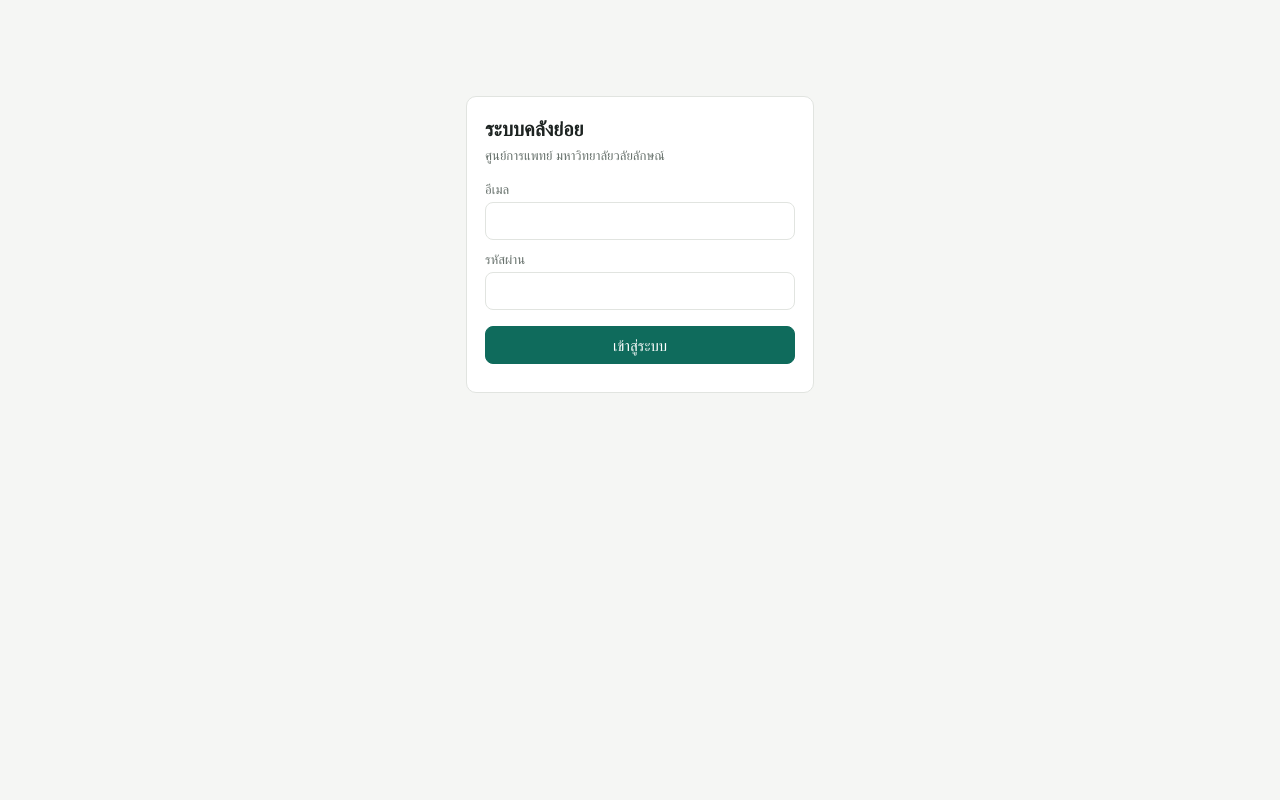
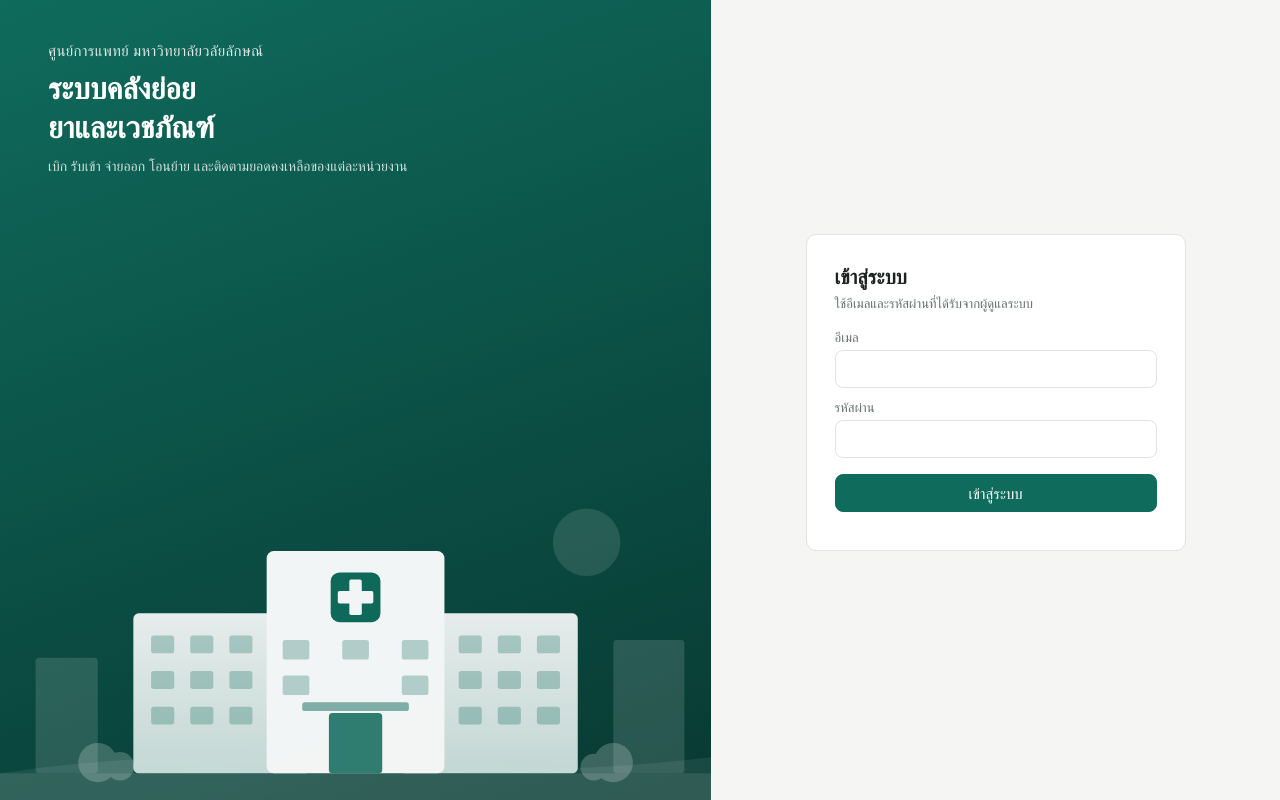
Before and after one commit to rainbow-wuh/wuh-substore, a plain HTML site: page index.html in a window 1280 px wide. Drawn offline with nearby package versions, Linux system fonts and the light colour scheme; a web font is replaced by a local one.

Commit message:
หน้าเข้าสู่ระบบใหม่พร้อมภาพโรงพยาบาล
- แบ่งสองฝั่ง: ภาพอาคารโรงพยาบาล (วาดใหม่) และฟอร์มเข้าสู่ระบบ
- ถ้าวางไฟล์ hospital.jpg ไว้ในโฟลเดอร์เดียวกัน จะใช้รูปจริงแทนอัตโนมัติ
- รองรับมือถือ

Co-Authored-By: Claude Opus 5.5 <noreply@anthropic.com>
Claude-Session: https://claude.ai/code/session_01Qggi3cJhh5GVD4oF6cQaZK

```diff
--- a/index.html
+++ b/index.html
@@ -40,7 +40,16 @@ td.num,th.num{text-align:right;font-variant-numeric:tabular-nums}
 .b-ok{background:var(--pri-soft);color:var(--pri)}.b-warn{background:var(--warn-soft);color:var(--warn)}.b-bad{background:var(--bad-soft);color:var(--bad)}.b-info{background:var(--info-soft);color:var(--info)}
 .muted{color:var(--quiet)}
 .in{color:var(--ok)}.out{color:var(--bad)}
-#login{max-width:380px;margin:12vh auto;padding:0 16px}
+#login{min-height:100vh;display:grid;grid-template-columns:1.25fr 1fr}
+#login .hero{position:relative;overflow:hidden;background:linear-gradient(160deg,#0f6b5c 0%,#0b4f45 55%,#083a33 100%);color:#fff;display:flex;flex-direction:column;justify-content:space-between;padding:40px 48px}
+#login .hero.photo{background:linear-gradient(180deg,rgba(8,58,51,.25),rgba(8,58,51,.85)),var(--hero-img) center/cover no-repeat}
+#login .hero svg{position:absolute;left:0;right:0;bottom:0;width:100%;height:auto;opacity:.95}
+#login .hero .t1{font-size:15px;opacity:.85;letter-spacing:.3px;position:relative}
+#login .hero .t2{font-size:30px;font-weight:600;line-height:1.3;margin-top:8px;position:relative}
+#login .hero .t3{font-size:14px;opacity:.8;margin-top:10px;max-width:420px;position:relative}
+#login .side{display:flex;align-items:center;justify-content:center;padding:32px 20px;background:var(--bg)}
+#login .side .card{width:100%;max-width:380px;padding:28px}
+@media(max-width:860px){#login{grid-template-columns:1fr}#login .hero{min-height:260px;padding:24px}#login .hero .t2{font-size:22px}}
 #app{display:none;min-height:100vh}
 header{background:#fff;border-bottom:1px solid var(--line);padding:10px 20px;display:flex;align-items:center;gap:16px;position:sticky;top:0;z-index:5}
 header .brand{font-weight:600;color:var(--pri)}
@@ -77,9 +86,43 @@ main{max-width:1150px;margin:0 auto;padding:20px}
 <body>
 
 <div id="login">
+  <div class="hero" id="hero">
+    <div>
+      <div class="t1">ศูนย์การแพทย์ มหาวิทยาลัยวลัยลักษณ์</div>
+      <div class="t2">ระบบคลังย่อย<br>ยาและเวชภัณฑ์</div>
+      <div class="t3">เบิก รับเข้า จ่ายออก โอนย้าย และติดตามยอดคงเหลือของแต่ละหน่วยงาน</div>
+    </div>
+    <!-- ภาพประกอบอาคารโรงพยาบาล (วาดขึ้นใหม่) · ใส่รูปจริงได้โดยวางไฟล์ hospital.jpg ไว้ข้าง index.html -->
+    <svg viewBox="0 0 800 360" preserveAspectRatio="xMidYMax meet" aria-hidden="true">
+      <defs><linearGradient id="hg" x1="0" y1="0" x2="0" y2="1"><stop offset="0" stop-color="#ffffff" stop-opacity=".95"/><stop offset="1" stop-color="#e3f1ee" stop-opacity=".9"/></linearGradient></defs>
+      <circle cx="660" cy="70" r="38" fill="#ffffff" opacity=".12"/>
+      <path d="M0 330 Q200 300 400 318 T800 312 V360 H0Z" fill="#ffffff" opacity=".08"/>
+      <g fill="#ffffff" opacity=".14"><rect x="40" y="200" width="70" height="130" rx="4"/><rect x="690" y="180" width="80" height="150" rx="4"/></g>
+      <rect x="150" y="150" width="200" height="180" rx="6" fill="url(#hg)"/>
+      <rect x="450" y="150" width="200" height="180" rx="6" fill="url(#hg)"/>
+      <rect x="300" y="80" width="200" height="250" rx="8" fill="#ffffff"/>
+      <rect x="372" y="104" width="56" height="56" rx="10" fill="#0f6b5c"/>
+      <rect x="393" y="112" width="14" height="40" rx="2" fill="#ffffff"/><rect x="380" y="125" width="40" height="14" rx="2" fill="#ffffff"/>
+      <g fill="#0f6b5c" opacity=".28">
+        <rect x="318" y="180" width="30" height="22" rx="3"/><rect x="385" y="180" width="30" height="22" rx="3"/><rect x="452" y="180" width="30" height="22" rx="3"/>
+        <rect x="318" y="220" width="30" height="22" rx="3"/><rect x="452" y="220" width="30" height="22" rx="3"/>
+        <rect x="170" y="175" width="26" height="20" rx="3"/><rect x="214" y="175" width="26" height="20" rx="3"/><rect x="258" y="175" width="26" height="20" rx="3"/>
+        <rect x="170" y="215" width="26" height="20" rx="3"/><rect x="214" y="215" width="26" height="20" rx="3"/><rect x="258" y="215" width="26" height="20" rx="3"/>
+        <rect x="170" y="255" width="26" height="20" rx="3"/><rect x="214" y="255" width="26" height="20" rx="3"/><rect x="258" y="255" width="26" height="20" rx="3"/>
+        <rect x="516" y="175" width="26" height="20" rx="3"/><rect x="560" y="175" width="26" height="20" rx="3"/><rect x="604" y="175" width="26" height="20" rx="3"/>
+        <rect x="516" y="215" width="26" height="20" rx="3"/><rect x="560" y="215" width="26" height="20" rx="3"/><rect x="604" y="215" width="26" height="20" rx="3"/>
+        <rect x="516" y="255" width="26" height="20" rx="3"/><rect x="560" y="255" width="26" height="20" rx="3"/><rect x="604" y="255" width="26" height="20" rx="3"/>
+      </g>
+      <rect x="370" y="262" width="60" height="68" rx="4" fill="#0f6b5c" opacity=".85"/>
+      <rect x="340" y="250" width="120" height="10" rx="3" fill="#0f6b5c" opacity=".5"/>
+      <g fill="#ffffff" opacity=".22"><circle cx="110" cy="318" r="22"/><circle cx="135" cy="322" r="16"/><circle cx="690" cy="318" r="22"/><circle cx="668" cy="323" r="15"/></g>
+      <rect x="0" y="330" width="800" height="30" fill="#ffffff" opacity=".1"/>
+    </svg>
+  </div>
+  <div class="side">
     <div class="card">
-    <h2>ระบบคลังย่อย</h2>
-    <div class="sub">ศูนย์การแพทย์ มหาวิทยาลัยวลัยลักษณ์</div>
+      <h2>เข้าสู่ระบบ</h2>
+      <div class="sub">ใช้อีเมลและรหัสผ่านที่ได้รับจากผู้ดูแลระบบ</div>
       <form id="loginForm">
         <label>อีเมล</label><input id="email" type="email" required autocomplete="username">
         <div style="height:10px"></div>
@@ -88,6 +131,7 @@ main{max-width:1150px;margin:0 auto;padding:20px}
         <button class="pri" style="width:100%">เข้าสู่ระบบ</button>
         <div id="loginErr" style="color:var(--bad);font-size:13px;margin-top:10px"></div>
       </form>
+    </div>
   </div>
 </div>
 
@@ -977,6 +1021,8 @@ async function pageUom(){
   });
 }
 
+// ถ้ามีไฟล์ hospital.jpg อยู่ข้าง index.html จะใช้เป็นพื้นหลังหน้าเข้าสู่ระบบแทนภาพวาด
+(() => { const img = new Image(); img.onload = () => { const h = $('#hero'); h.style.setProperty('--hero-img', 'url(hospital.jpg)'); h.classList.add('photo'); const sv = h.querySelector('svg'); if (sv) sv.style.display = 'none'; }; img.src = 'hospital.jpg'; })();
 boot();
 </script>
 </body>
```
Lines whose indentation alone changed are shown as unchanged.
